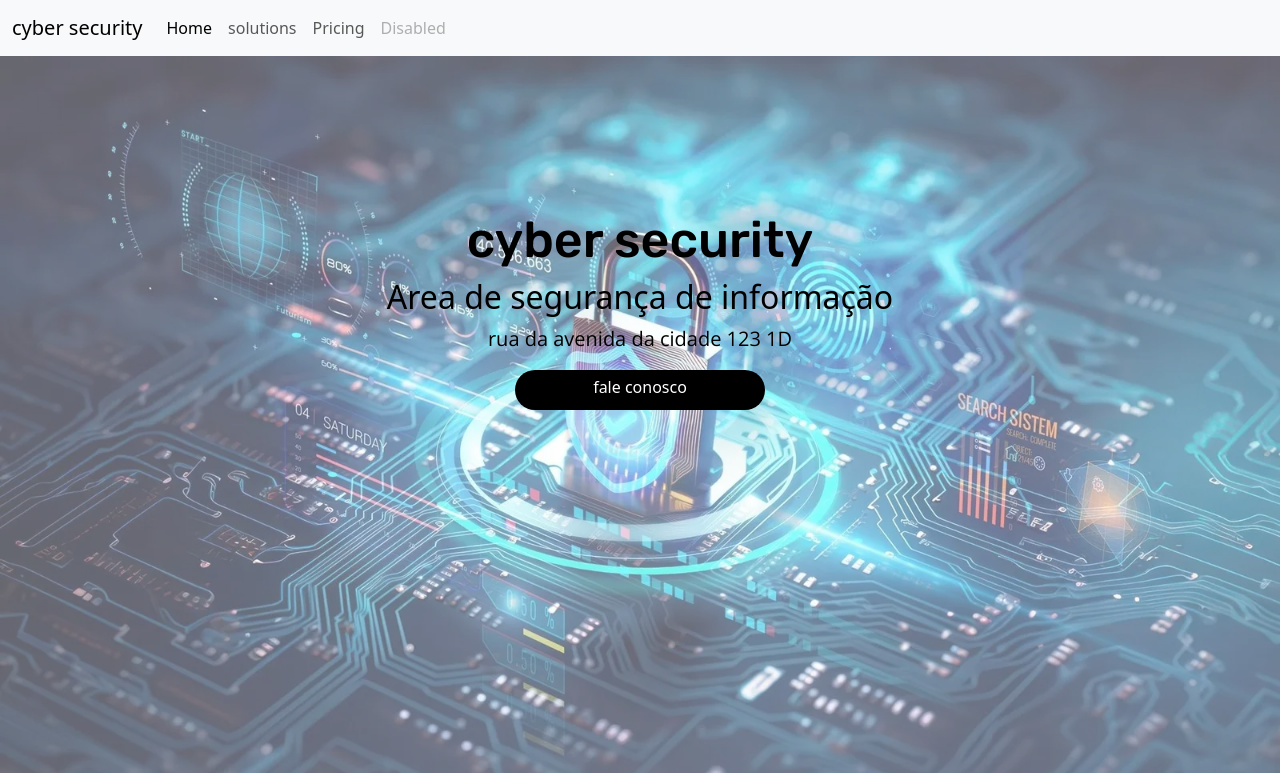
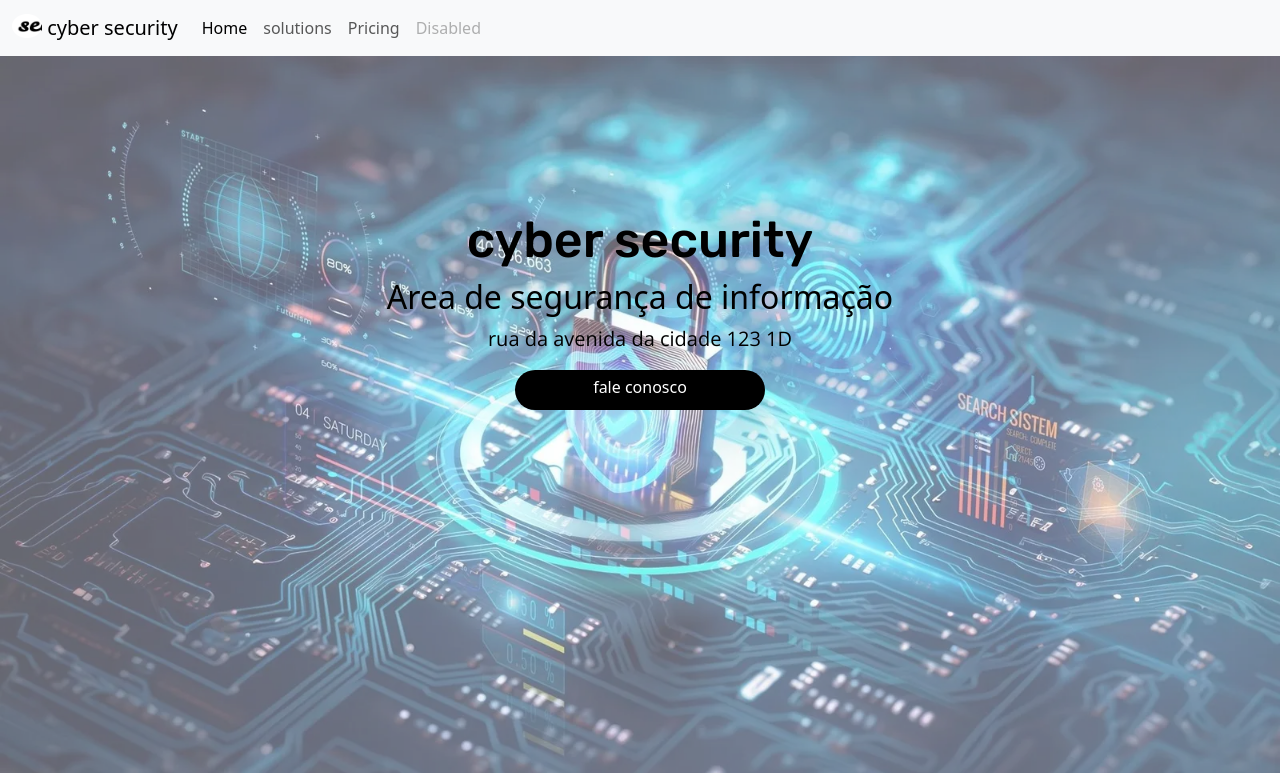
Before and after one commit to Rafa-pepe11/pagina-coworking, a plain HTML site: page index.html in a window 1280 px wide. Shown: the top 773 px of the page. Drawn offline with nearby package versions, Linux system fonts and the light colour scheme.

Commit message:
add logo

```diff
--- a/index.html
+++ b/index.html
@@ -12,7 +12,9 @@
   <div class="navbar-container">
     <nav class="navbar navbar-expand-lg bg-body-tertiary">
       <div class="container-fluid">
-        <a class="navbar-brand" href="#">cyber security</a>
+        <a class="navbar-brand" href="#">
+          <img src="/imagens/favicon-32x32.png" alt="Logo" width="30" height="24" class="d-inline-block align-text-top">
+          cyber security</a>
         <button class="navbar-toggler" type="button" data-bs-toggle="collapse" data-bs-target="#navbarNav"
           aria-controls="navbarNav" aria-expanded="false" aria-label="Toggle navigation">
           <span class="navbar-toggler-icon"></span>
```
Also changed, not shown: imagens/favicon-32x32.png (added).
